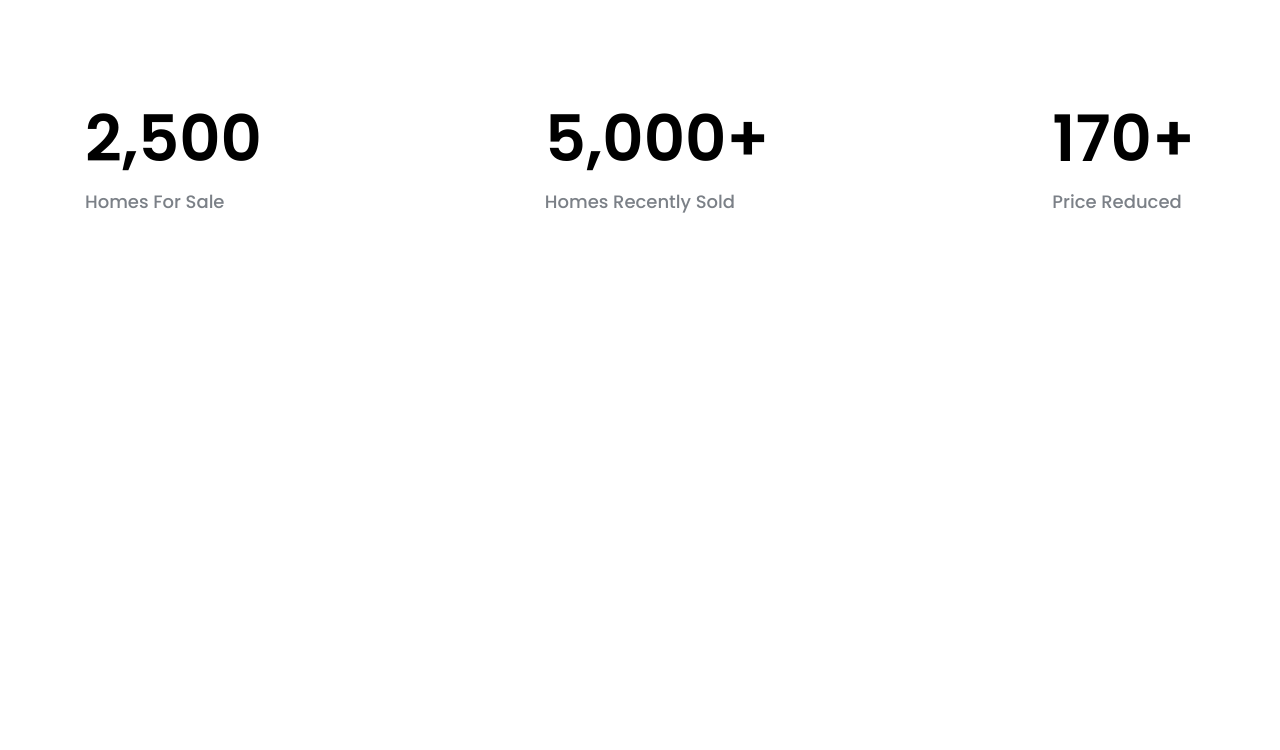
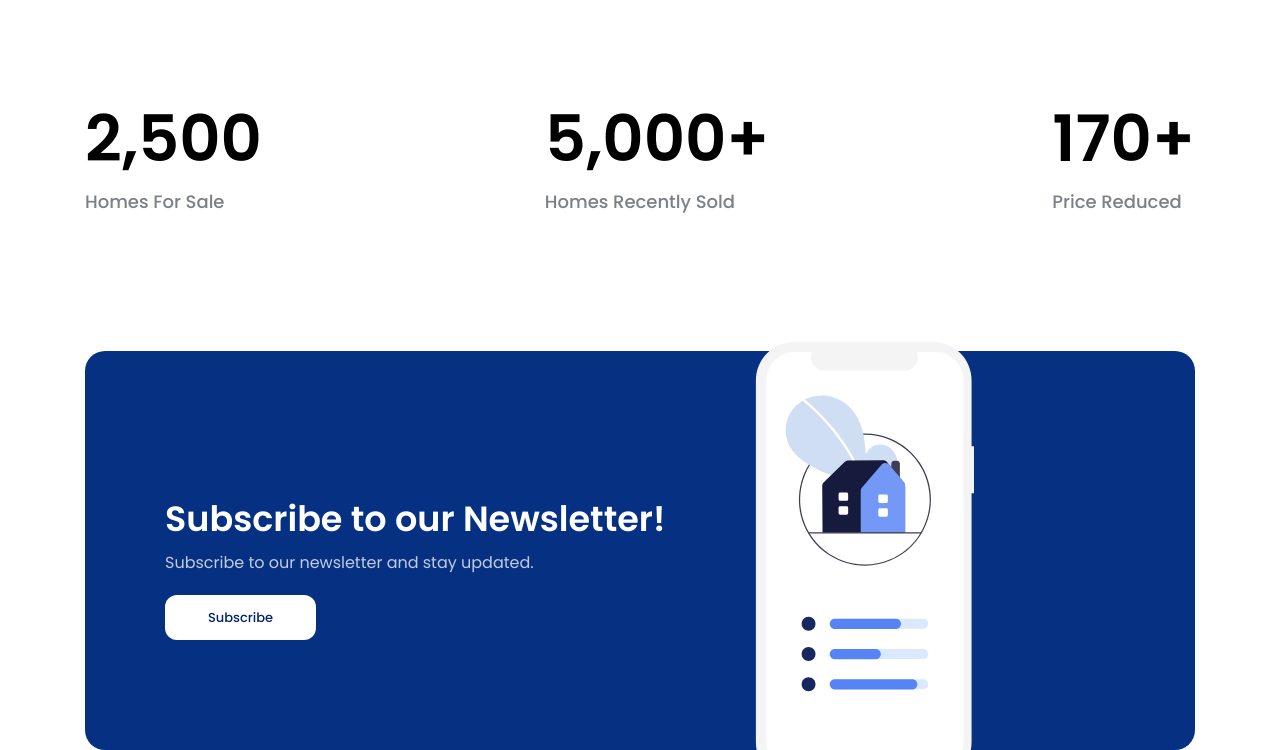
Before and after one commit to maitatduy/real-estate, a plain HTML site: page index.html in a window 1280 px wide. Shown: the part 3148-3898 px from the top of the page. Before the commit the page ends 3409 px from the top, so only its background shows below. Drawn offline with Linux system fonts and the light colour scheme.

Commit message:
feat: add subscription section

```diff
--- a/assets/css/style.css
+++ b/assets/css/style.css
@@ -521,3 +521,54 @@ a {
   color: #7b8087;
 }
 /* End Stats */
+/* Subscription */
+.subscription {
+  margin-top: 9rem;
+}
+
+.subscription .body {
+  background-color: #063183;
+  border-radius: 2rem;
+  padding: 15rem 0 11rem 8rem;
+  position: relative;
+}
+
+.subscription .info {
+  width: 67.1rem;
+}
+
+.subscription .sub-title {
+  font-weight: 600;
+  font-size: 3.5rem;
+  line-height: 1;
+  letter-spacing: 0%;
+  color: #ffffff;
+}
+
+.subscription .desc {
+  font-weight: 400;
+  font-size: 1.6rem;
+  line-height: 1.5;
+  letter-spacing: 0%;
+  color: #ffffff;
+  margin-top: 1.5rem;
+  opacity: 0.75;
+}
+
+.subscription .btn {
+  background-color: #ffffff;
+  font-weight: 500;
+  font-size: 1.3rem;
+  line-height: 1;
+  letter-spacing: 0%;
+  color: #002366;
+  padding: 1.6rem 4.3rem;
+  margin-top: 2rem;
+}
+
+.subscription .image {
+  position: absolute;
+  bottom: 0;
+  right: 22.1rem;
+}
+/* End Subscription */
--- a/index.html
+++ b/index.html
@@ -340,6 +340,26 @@
         </div>
       </div>
       <!-- End Stats -->
+      <!-- Subscription -->
+      <div class="subscription">
+        <div class="container">
+          <div class="body">
+            <div class="info">
+              <h2 class="sub-title line-clamp">Subscribe to our Newsletter!</h2>
+              <p class="desc line-clamp" style="--line-clamp: 3">
+                Subscribe to our newsletter and stay updated.
+              </p>
+              <a href="#" class="btn">Subscribe</a>
+            </div>
+            <img
+              src="./assets/images/newsletter.svg"
+              alt="Subscribe to our Newsletter!"
+              class="image"
+            />
+          </div>
+        </div>
+      </div>
+      <!-- End Subscription -->
     </main>
   </body>
 </html>
```
Also changed, not shown: assets/images/newsletter.svg (added).
